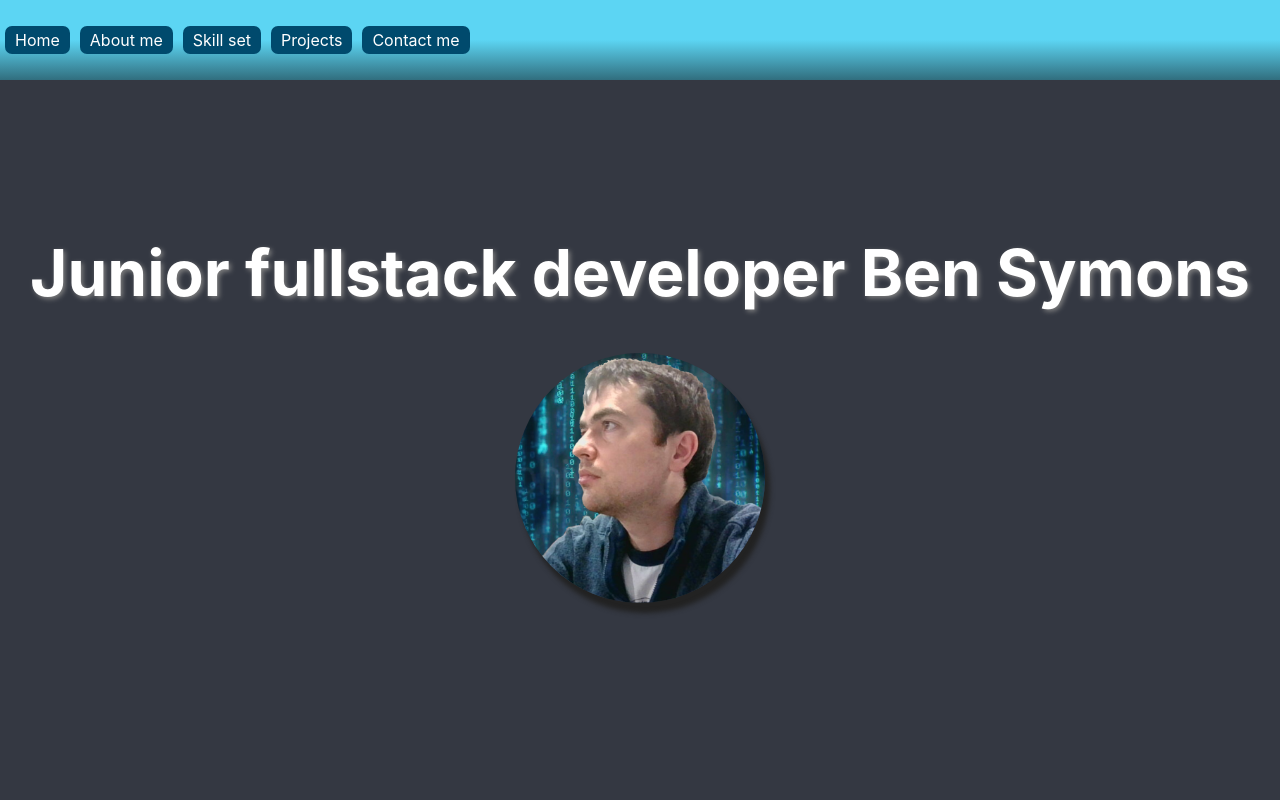
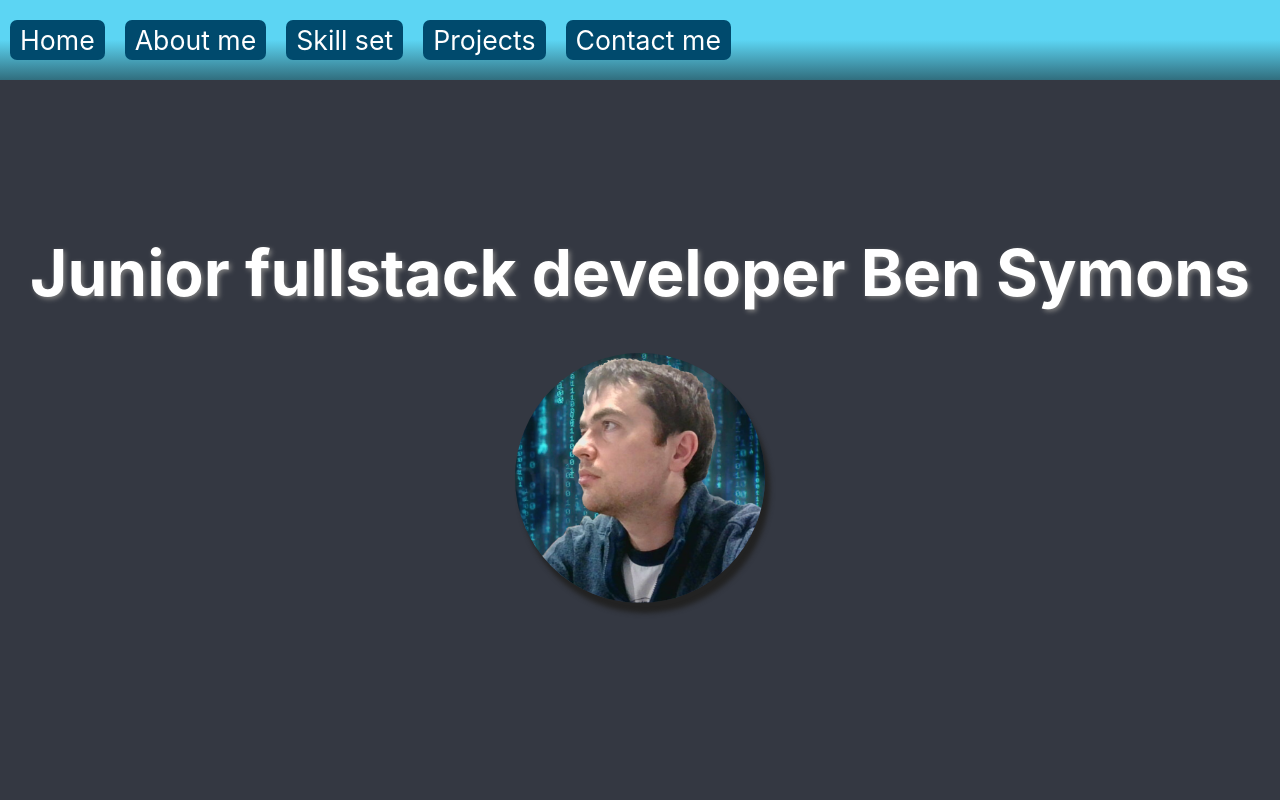
Before and after one commit to BenSymons/PortfolioV2, a React (Create React App) app: page / in a window 1280 px wide. Shown: the top 800 px of the page. Built offline with nearby package versions, Linux system fonts and the light colour scheme.

Commit message:
resize nav buttons & add projects box shadow

```diff
--- a/src/App.css
+++ b/src/App.css
@@ -127,6 +127,7 @@ h3{
   display: flex;
   border: solid rgb(90, 90, 90);
   border-radius: 10px;
+  box-shadow: rgb(53, 53, 53) -10px -10px 6px;
   background-color: rgb(90, 90, 90);
   margin: 20px;
   padding: 20px;
@@ -236,10 +237,10 @@ section{
   border-radius: 7px;
   background-color: rgb(0, 74, 109);
   box-shadow:  0 5px 5px 0  rgb(0, 83, 83), ;
-  margin-left: 5px;
-  margin-right: 5px;
+  margin-left: 10px;
+  margin-right: 10px;
   padding: 4px 10px;
-  font-size: 12pt;
+  font-size: 20pt;
   transition: 1s;
 }
 
```
